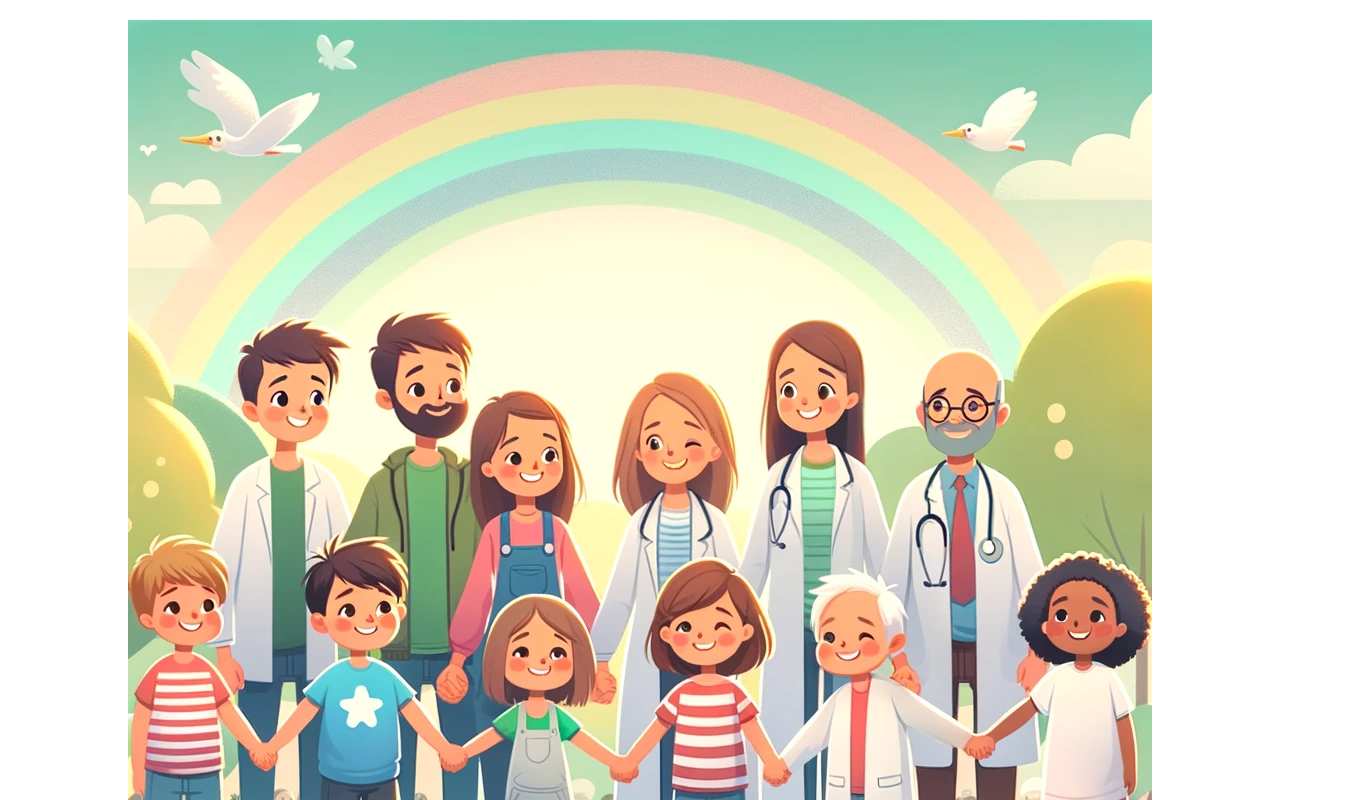
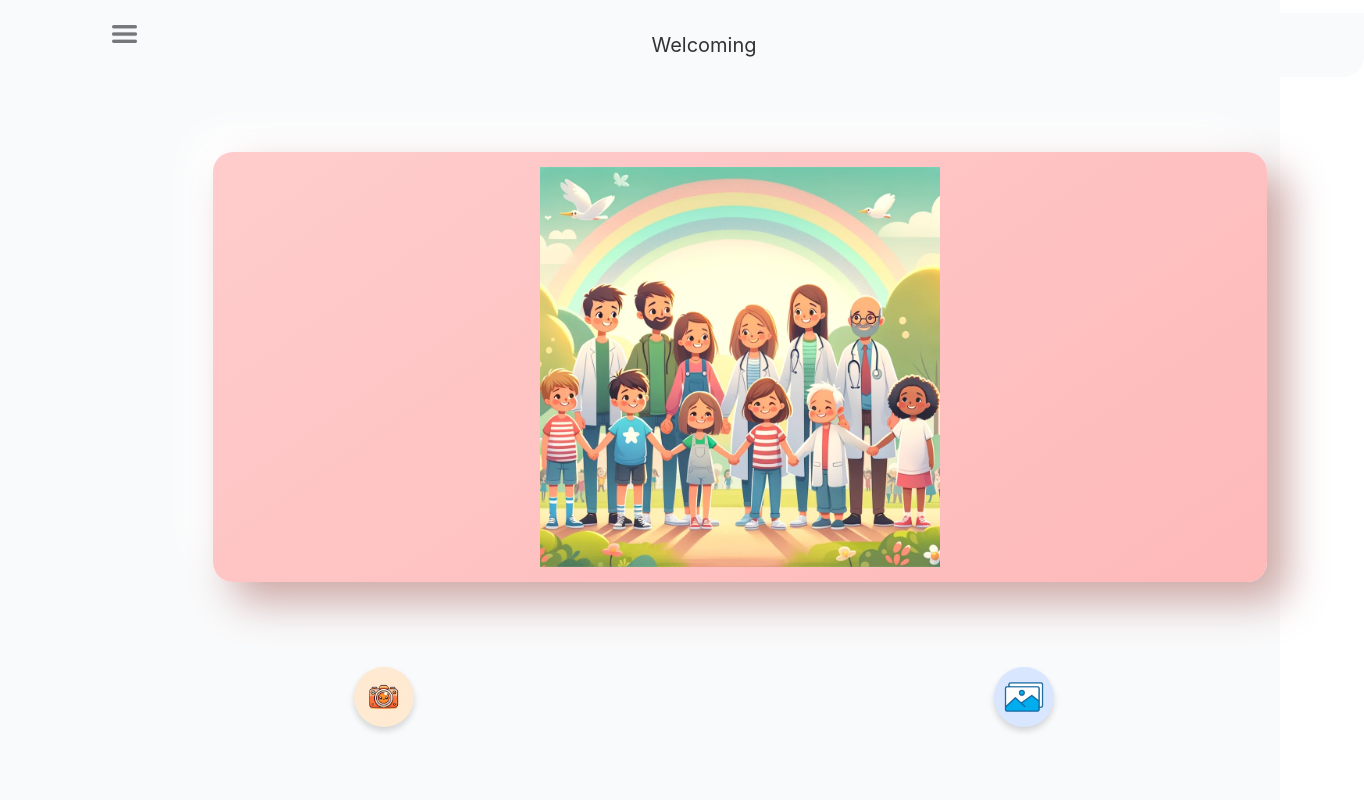
Before and after one commit to TimMo-prog/llm-based-prescription-generation-app, a React (Create React App) app: page / in a window 1280 px wide. Shown: the top 800 px of the page, 1364 px wide, since content can reach past the window. Built offline with nearby package versions, Linux system fonts and the light colour scheme.

Commit message:
Update homepage

```diff
--- a/src/App.css
+++ b/src/App.css
@@ -3,28 +3,40 @@
   display: flex;
   flex-direction: column;
   align-items: center;
-}
-.App-header {
-  background-color: #f1f1f1;
-  padding: 20px;
-  display: flex;
-  flex-direction: column;
-  align-items: center;
-  justify-content: center;
+  background: #F9FAFB;
+  min-height: 100vh;
+  justify-content: space-around;
 }
 
 
-.button-container {
+.App-header {
+  font-size: 20px;
+  color: #333;
+  padding: 20px;
+  width: 100%;
   display: flex;
   justify-content: center;
+  align-items: center;
+  background: #F9FAFB;
+  border-radius: 0 0 20px 20px;
+  margin-bottom: 30px;
+  margin-left: 10vw;
+}
+
+.button-container {
+  position: relative;
+  bottom: 50px;
+  display: flex;
+  justify-content: space-around;
   padding: 10px;
-  gap: 45vw;
+  width: 100%;
+  margin-left: 10vw;
 }
 
 .camera-button,
 .gallery-button {
-  width: 40px;
-  height: 40px;
+  width: 60px;
+  height: 60px;
   border-radius: 50%;
   border: none;
   display: flex;
@@ -33,29 +45,78 @@
   padding: 0;
   cursor: pointer;
   outline: none;
-  box-shadow: 0px 2px 5px rgba(0, 0, 0, 0.2);
+  box-shadow: 0px 4px 6px rgba(0, 0, 0, 0.15);
+  transition: transform 0.1s ease;
+}
+
+.camera-button:active,
+.gallery-button:active {
+  transform: scale(0.95);
 }
 
 .camera-button {
-  background-color: #ffe9d1;
+  background-color: #feead2;
 }
 
+.gallery-button {
+  background-color: #D9E6FF;
+}
 
 .camera-button img,
 .gallery-button img {
-  max-width: 60%;
-  max-height: 60%;
+  max-width: 70%;
+  max-height: 70%;
 }
 
 .image-placeholder {
   width: 80vw;
-  margin-top: 20px;
+  height: 50vh;
+  margin: 20px auto;
+  margin-bottom: 100px;
   display: flex;
   justify-content: center;
   align-items: center;
+  border-radius: 20px;
+  background: linear-gradient(145deg, #FFCCCC, #FEB9B9);
+  box-shadow: 20px 20px 40px #CDA8A5,
+              -20px -20px 40px #FFFFFF;
+  color: #333;
+  flex-direction: column;
+  padding: 15px;
+  overflow: hidden;
+  margin-right: 1vw;
 }
 
 .image-placeholder img {
-  width: 100%;
+  max-width: 100%;
+  max-height: 100%;
   height: auto;
 }
+
+
+.image-placeholder h1 {
+  font-size: 5em;
+  margin: 0.2em 0;
+  color: #333;
+}
+
+.image-placeholder p {
+  font-size: 1.5em;
+  margin: 0.2em 0;
+  color: #555;
+}
+
+.menu-button {
+  background: none;
+  border: none;
+  cursor: pointer;
+  padding: 10px;
+  position: absolute;
+  top: 15px;
+  left: 8vw;
+}
+
+.menu-button img {
+  width: 25px;
+  height: auto;
+}
--- a/src/App.js
+++ b/src/App.js
@@ -2,6 +2,7 @@ import React, { useState } from 'react';
 import CameraButton from './CameraButton';
 import GalleryButton from './GalleryButton';
 import ImagePlaceholder from './ImagePlaceholder';
+import MenuButton from './MenuButton';
 import './App.css';
 
 function App() {
@@ -15,10 +16,17 @@ function App() {
     setImage(newImage);
   };
 
+  const handleMenuClick = () => {
+    console.log('Menu clicked');
+  };
+
   return (
     <div className="App">
+      <header className="App-header">
+        <MenuButton onClick={handleMenuClick} />
+        Welcoming
+      </header>
       <ImagePlaceholder image={image} />
-
       <div className="button-container">
         <CameraButton onCapture={handleCapture} />
         <GalleryButton onSelect={handleSelect} />
--- a/src/ImagePlaceholder.js
+++ b/src/ImagePlaceholder.js
@@ -1,4 +1,3 @@
-
 import React from 'react';
 import placeholderImage from './placeholderImage.webp';
 
--- /dev/null
+++ b/src/MenuButton.js
@@ -0,0 +1,10 @@
+import React from 'react';
+import menuIcon from './menu_button.png';
+
+const MenuButton = ({ onClick }) => (
+  <button className="menu-button" onClick={onClick}>
+    <img src={menuIcon} alt="Menu" />
+  </button>
+);
+
+export default MenuButton;
```
Also changed, not shown: src/menu_button.png (added).
